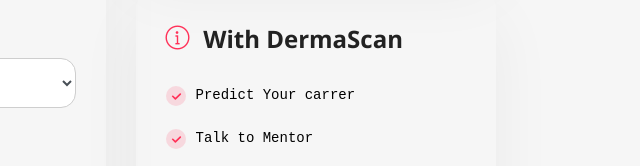
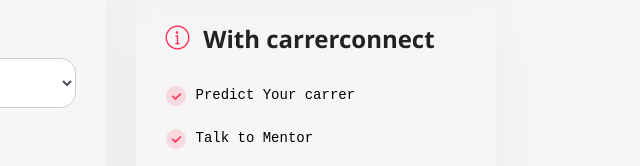
Before and after one commit to harhspalod/sih-sample-code, a plain HTML site: page index.html in a window 1280 px wide. Shown: the part 3980-4146 px from the top of the page, 617-1257 px from the left. Drawn offline with nearby package versions, Linux system fonts and the light colour scheme; a script that the page names is missing.

Commit message:
Update index.html

```diff
--- a/index.html
+++ b/index.html
@@ -450,7 +450,8 @@
                 <div class="shadow p-30" style="border-radius: 15px;">
                     <h3 class="font-weight-600">
                         <i class="ti-info-alt text-primary mr-2"></i>
-                        With DermaScan
+                        With carrerconnect
+
                     </h3>
 
                     <ul class="list-unstyled check-list-primary mt-30">
```
